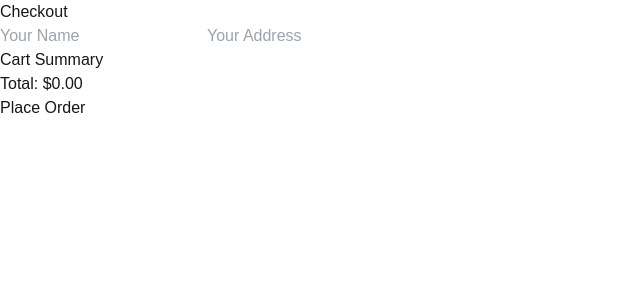
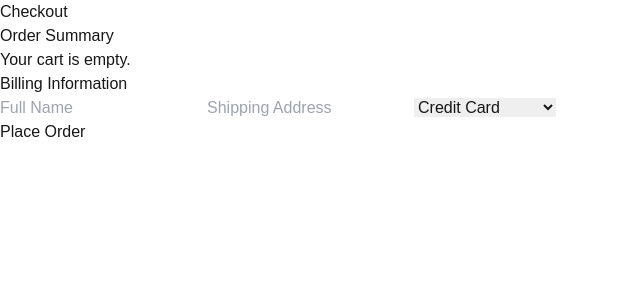
Before and after one commit to zunaira-45/ecommerce-web, a Next.js app: page /checkout in a window 1280 px wide. Shown: the top 300 px of the page, without its empty margins (0-640 px from the left). Built offline with nearby package versions, Linux system fonts and the light colour scheme.

Commit message:
first commit

```diff
--- a/src/app/Product/[id]/page.tsx
+++ b/src/app/Product/[id]/page.tsx
@@ -5,6 +5,9 @@ import Topbar from "@/app/Components/Topbar";
 import Testimonial from "@/app/Components/testimonials";
 import Footer from "@/app/Components/Footer";
 import Navbar from "@/app/Components/Navbar";
+import Image from "next/image";
+import CheckoutPage from "@/app/checkout/page";
+import Link from "next/link";
 
 
 const sanity = sanityClient({
@@ -193,7 +196,8 @@ const ProductDetails = ({ params }: { params: { id: string } }) => {
             onClick={() => alert("Proceed to checkout!")}
             className="mt-4 w-full bg-green-600 text-white py-2 rounded-md hover:bg-green-700"
           >
-            Checkout
+            <Link href="/checkout"> CheckOut</Link>
+
           </button>
         </div>
       )}
--- a/src/app/checkout/page.tsx
+++ b/src/app/checkout/page.tsx
@@ -16,7 +16,11 @@ const CheckoutPage: React.FC = () => {
   const searchParams = useSearchParams();
   const router = useRouter();
   const [cart, setCart] = useState<CartItem[]>([]);
-  const [billingInfo, setBillingInfo] = useState({ name: "", address: "" });
+  const [billingInfo, setBillingInfo] = useState({
+    name: "",
+    address: "",
+    paymentMethod: "Credit Card",
+  });
   const [orderPlaced, setOrderPlaced] = useState(false);
 
   useEffect(() => {
@@ -31,13 +35,12 @@ const CheckoutPage: React.FC = () => {
     }
   }, [searchParams]);
 
-  const handleBillingChange = (e: React.ChangeEvent<HTMLInputElement>) => {
+  const handleBillingChange = (
+    e: React.ChangeEvent<HTMLInputElement | HTMLSelectElement>
+  ) => {
     const { name, value } = e.target;
     setBillingInfo((prev) => ({ ...prev, [name]: value }));
   };
-
-  const calculateTotal = () =>
-    cart.reduce((total, item) => total + item.price, 0);
 
   const handlePlaceOrder = () => {
     if (!billingInfo.name || !billingInfo.address) {
@@ -45,114 +48,110 @@ const CheckoutPage: React.FC = () => {
       return;
     }
     setOrderPlaced(true);
+    setCart([]);
     setTimeout(() => {
       setOrderPlaced(false);
-      router.push("/checkout");
+      router.push("/");
     }, 60000);
   };
 
+  const calculateTotal = () =>
+    cart.reduce((total, item) => total + item.price, 0);
+
   return (
-    <div className="p-6 md:p-8 lg:p-10">
+
+    <div className="min-h-screen p-6 bg-gray-100 flex flex-col items-center">
+
       {orderPlaced ? (
-        <div className="text-center bg-green-100 p-6 rounded-lg shadow-md">
-          <h1 className="text-3xl font-bold text-green-800">
-            🎉 Congratulations on Your Order! 🎉
-          </h1>
-          <p className="text-lg mt-4 text-gray-700">
-            Thank you for shopping with us! Your order has been successfully
-            placed, and we will ship it to your address soon.
-          </p>
-          <div className="mt-6">
-            <h2 className="text-2xl font-semibold mb-4">Order Summary</h2>
-            <ul className="space-y-4">
-              {cart.map((item) => (
-                <li
-                  key={item.id}
-                  className="flex items-center space-x-4 bg-gray-100 p-3 rounded-md shadow-sm"
-                >
-                  <Image
-                    src={item.imageUrl}
-                    alt={item.title}
-                    width={50}
-                    height={50}
-                    className="rounded-md"
-                  />
-                  <div>
-                    <p className="font-medium">{item.title}</p>
-                    <p className="text-sm text-gray-600">
-                      ${item.price.toFixed(2)}
-                    </p>
-                  </div>
-                </li>
-              ))}
-            </ul>
-            <div className="mt-4 text-lg font-bold">
-              Grand Total: ${calculateTotal().toFixed(2)}
-            </div>
-          </div>
+        <div className="bg-white p-6 rounded-lg shadow-lg text-center">
+          <h1 className="text-2xl font-bold text-green-600">Order Placed Successfully!</h1>
+          <p className="mt-2 text-gray-700">Thank you for your order. We will ship it soon.</p>
           <button
+            className="mt-4 px-4 py-2 bg-blue-600 text-white rounded-md hover:bg-blue-700"
             onClick={() => router.push("/")}
-            className="mt-6 bg-blue-600 text-white py-2 px-4 rounded-md hover:bg-blue-700"
           >
             Back to Home
           </button>
         </div>
       ) : (
-        <>
-          <h1 className="text-2xl font-bold mb-4">Checkout</h1>
-          <div className="mb-4">
+        <div className="max-w-4xl w-full bg-white rounded-lg shadow-lg p-6">
+          <h1 className="text-3xl font-bold text-gray-800 mb-6">Checkout</h1>
+
+          {/* Cart Items */}
+          <div className="mb-6">
+            <h2 className="text-xl font-semibold text-gray-700 mb-4">Order Summary</h2>
+            {cart.length > 0 ? (
+              <div className="space-y-4">
+                {cart.map((item) => (
+                  <div
+                    key={item.id}
+                    className="flex items-center bg-gray-50 p-4 rounded-md shadow-sm"
+                  >
+                    <Image
+                      src={item.imageUrl}
+                      alt={item.title}
+                      width={80}
+                      height={80}
+                      className="rounded-md"
+                    />
+                    <div className="ml-4 flex-1">
+                      <h3 className="text-lg font-semibold">{item.title}</h3>
+                      <p className="text-gray-600">${item.price.toFixed(2)}</p>
+                    </div>
+                  </div>
+                ))}
+              </div>
+            ) : (
+              <p className="text-gray-600">Your cart is empty.</p>
+            )}
+            {cart.length > 0 && (
+              <div className="mt-4 text-right font-bold text-lg">
+                Total: ${calculateTotal().toFixed(2)}
+              </div>
+            )}
+          </div>
+
+
+          <div className="mb-6">
+            <h2 className="text-xl font-semibold text-gray-700 mb-4">Billing Information</h2>
+            <div className="space-y-4">
               <input
                 type="text"
                 name="name"
                 value={billingInfo.name}
                 onChange={handleBillingChange}
-              placeholder="Your Name"
-              className="w-full border p-2 rounded-md mb-2"
+                placeholder="Full Name"
+                className="w-full p-3 border border-gray-300 rounded-md focus:outline-none focus:ring-2 focus:ring-blue-500"
               />
               <input
                 type="text"
                 name="address"
                 value={billingInfo.address}
                 onChange={handleBillingChange}
-              placeholder="Your Address"
-              className="w-full border p-2 rounded-md"
+                placeholder="Shipping Address"
+                className="w-full p-3 border border-gray-300 rounded-md focus:outline-none focus:ring-2 focus:ring-blue-500"
               />
-          </div>
-          <div className="mt-4">
-            <h2 className="text-xl font-bold mb-2">Cart Summary</h2>
-            <ul className="space-y-3">
-              {cart.map((item) => (
-                <li
-                  key={item.id}
-                  className="flex items-center space-x-4 bg-gray-100 p-3 rounded-md shadow-sm"
+              <select
+                name="paymentMethod"
+                value={billingInfo.paymentMethod}
+                onChange={handleBillingChange}
+                className="w-full p-3 border border-gray-300 rounded-md focus:outline-none focus:ring-2 focus:ring-blue-500"
               >
-                  <Image
-                    src={item.imageUrl}
-                    alt={item.title}
-                    width={50}
-                    height={50}
-                    className="rounded-md"
-                  />
-                  <div>
-                    <p className="font-medium">{item.title}</p>
-                    <p className="text-sm text-gray-600">
-                      ${item.price.toFixed(2)}
-                    </p>
-                  </div>
-                </li>
-              ))}
-            </ul>
-            <div className="mt-4 font-bold text-lg">
-              Total: ${calculateTotal().toFixed(2)}
+                <option value="Credit Card">Credit Card</option>
+                <option value="PayPal">PayPal</option>
+                <option value="Cash on Delivery">Cash on Delivery</option>
+              </select>
             </div>
           </div>
+
+
           <button
+            className="w-full py-3 bg-green-600 text-white text-lg font-semibold rounded-md hover:bg-green-700"
             onClick={handlePlaceOrder}
-            className="mt-6 w-full bg-green-600 text-white py-2 rounded-md hover:bg-green-700"
           >
             Place Order
           </button>
-        </>
+        </div>
       )}
     </div>
   );
--- a/src/app/login/page.tsx
+++ b/src/app/login/page.tsx
@@ -2,6 +2,7 @@ import React from 'react'
 import Topbar from '../Components/Topbar'
 import Navbar from '../Components/Navbar'
 import Link from 'next/link'
+import Image from 'next/image'
 import Footer from '../Components/Footer'
 
 const page = () => {
@@ -15,7 +16,7 @@ const page = () => {
             <h1 className="title-font text-5xl text-gray-900 font-serif font-bold text-center">
 
 
-           <img
+           <Image
           src="images/canva.png"
           alt="Summer Collection"
           className="w-full h-auto object-cover"
--- a/src/app/shop/page.tsx
+++ b/src/app/shop/page.tsx
@@ -6,6 +6,7 @@ import Navbar from '../Components/Navbar';
 import Topbar from '../Components/Topbar';
 import ProductCards from '../Product/page';
 import Testimonial from '../Components/testimonials';
+import Image from 'next/image';
 
 const page = () => {
   return (
@@ -14,7 +15,7 @@ const page = () => {
       <Navbar />
       <br />
       <div className='bg-gray-100 w-full'>
-        <img src="images/girlyy.png" className="w-full object-cover" />
+        <Image src="images/girlyy.png" alt='west'  className="w-full object-cover" />
         <br />
         <br />
       </div>
@@ -88,7 +89,7 @@ const page = () => {
       <br />
 
       <div className='flex justify-center items-center'>
-        <img src="images/fir.png" className="h-48 w-48 object-contain" />
+        <Image src="images/fir.png" alt='west' className="h-48 w-48 object-contain" />
       </div>
     </div>
   )
```
Also changed, not shown: src/app/Components/Hero.tsx (+13 -10 lines), src/app/Product/page.tsx (+22 -10 lines), vercel.json (added), 1 other file (tests, documents, lock files or other folders). Lines whose indentation alone changed are shown as unchanged.
